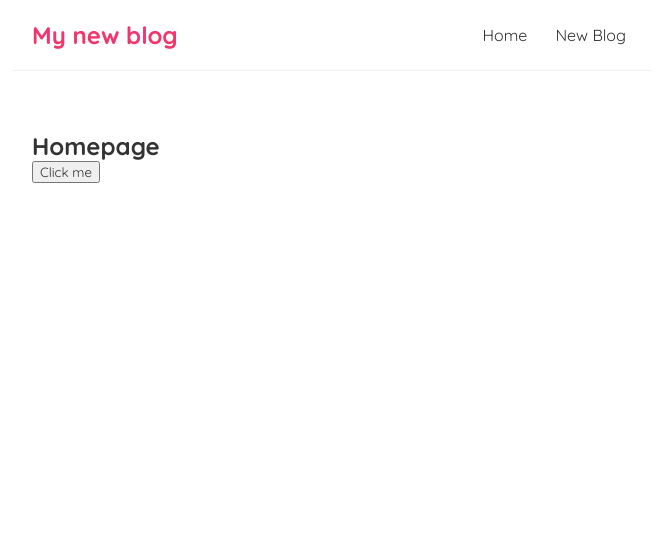
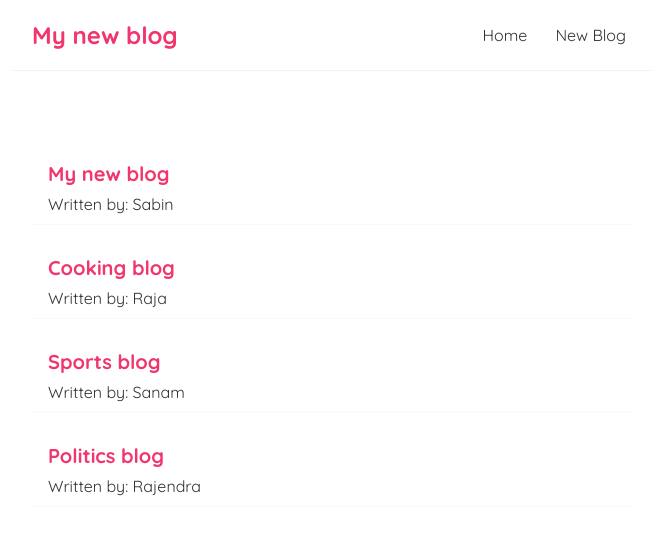
Before and after one commit to RajaramBhurtel/react-blog, a React (Create React App) app: page / in a window 1280 px wide. Shown: the top 534 px of the page, without its empty margins (308-964 px from the left). Built offline with nearby package versions, Linux system fonts and the light colour scheme.

Commit message:
Outputing List

```diff
--- a/src/Home.js
+++ b/src/Home.js
@@ -1,11 +1,20 @@
+import { useState } from "react";
+
 const Home = () => {
-    const handleClick = (e) =>{
-        console.log('clicked', e);
-    }
+    const [blogs, setBlogs] = useState([
+        {title: 'My new blog', body: 'lorem ipsum...', author: 'Sabin', id: 1},
+        {title: 'Cooking blog', body: 'lorem ipsum...', author: 'Raja', id: 2},
+        {title: 'Sports blog', body: 'lorem ipsum...', author: 'Sanam', id: 3},
+        {title: 'Politics blog', body: 'lorem ipsum...', author: 'Rajendra', id: 4}
+    ]);
     return (
         <div className="home">
-            <h2>Homepage</h2>
-            <button onClick={handleClick}>Click me</button>
+            {blogs.map((blog) => (
+                <div className="blog-preview" key={blog.id}>
+                    <h2>{blog.title}</h2>
+                    <p>Written by: {blog.author}</p>
+                </div>
+            ))}
         </div>
      );
 }
--- a/src/index.css
+++ b/src/index.css
@@ -39,3 +39,21 @@
   margin: 40px auto;
   padding: 20px;
 }
+
+/* blog previews / lists */
+
+.blog-preview{
+  padding: 10px 16px;
+  margin: 20px 0;
+  border-bottom: 1px solid #fafafa;
+}
+
+.blog-preview:hover{
+  box-shadow: 1px 3px 5px rgba(0, 0, 0, 0.1);
+}
+
+.blog-preview h2{
+  font-size: 20px;
+  color: #f1356d;
+  margin-bottom: 8px;
+}
```
